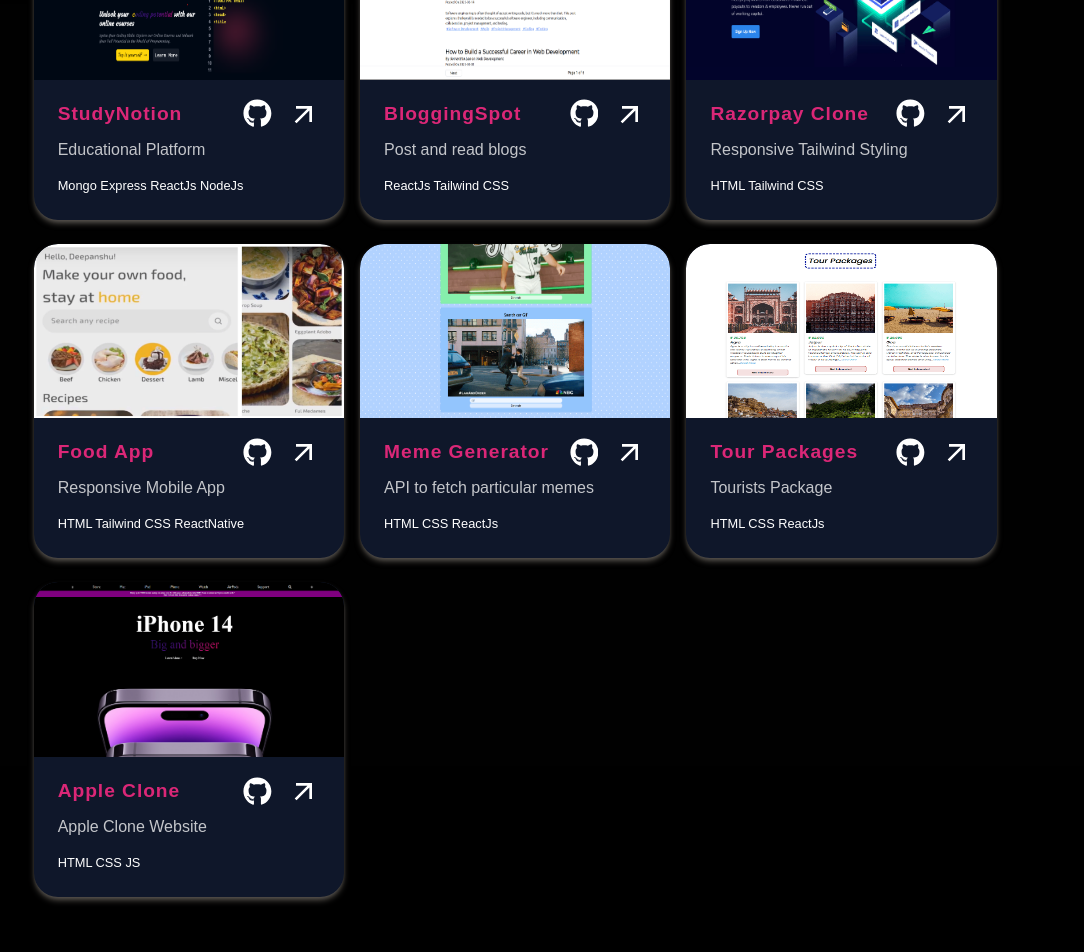
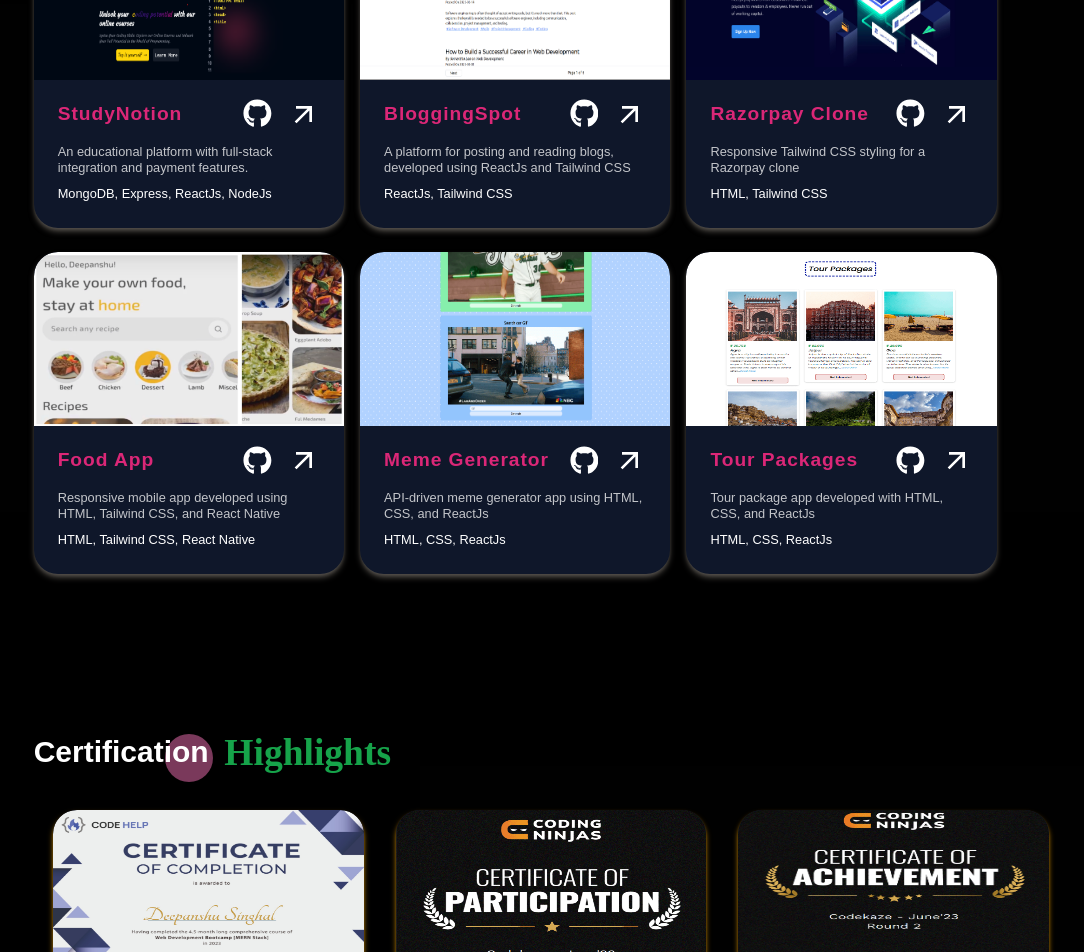
Before and after one commit to vishal1807gupta/Portfolio, a React (Create React App) app: page / in a window 1280 px wide. Shown: the part 1680-2632 px from the top of the page, without its empty margins (89-1173 px from the left). Built offline with nearby package versions, Linux system fonts and the light colour scheme.

Commit message:
Changed data

```diff
--- a/src/components/CertificateCard.jsx
+++ b/src/components/CertificateCard.jsx
@@ -24,7 +24,7 @@
                             className='bg-cover aspect-video' />
                     </div>
                     <div className='flex flex-col px-2'>
-                        <div className={`text-[1rem] text-center font-semibold tracking-wider ${dark ? 'text-pink-600' : 'text-blue-700'}`}>
+                        <div className={`text-[1rem] text-center font-semibold  ${dark ? 'text-pink-600' : 'text-blue-700'}`}>
                             {title}
                         </div>
                     </div>
--- a/src/components/ProjectCard.jsx
+++ b/src/components/ProjectCard.jsx
@@ -38,7 +38,7 @@
                                 </a>
                             </div>
                         </div>
-                        <div className='text-[1rem] opacity-75'>{desc}</div>
+                        <div className='text-[0.8rem] opacity-75 leading-4 mt-3'>{desc}</div>
                         <div className='text-[0.8rem] '>{techStack}</div>
                     </div>
                 </div>
--- a/src/data/achievementData.js
+++ b/src/data/achievementData.js
@@ -1,14 +1,14 @@
 export const achievements = [
     {
-        title: "Codeforces Pupil Max(1407)"
+        title: `Achieved the rank of "Codeforces Pupil" with a maximum rating of 1407.`
     },
     {
-        title: "3star at CodeChef"
+        title: `Attained the status of a "3-star Coder" on CodeChef.`
     },
     {
-        title: "Solved 800+ problems on Leetcode"
+        title: `Successfully solved over 800 problems on LeetCode.`
     },
     {
-        title: "Top 5% at Leetcode "
+        title: `Recognized as a Knight on LeetCode, Ranking in the Top 5%`
     }
 ]
--- a/src/data/certificationData.js
+++ b/src/data/certificationData.js
@@ -1,18 +1,18 @@
 export const certificates = [
     {
-        title: "6 months bootcamp on MERN",
+        title: `MERN Bootcamp Completion`,
         image: require('../assets/webDevBootcamp.png'),
         enterAnimation: 'fade-right',
-        delay:100
+        delay: 100
     },
     {
-        title: "Successfully shortlisted in Round-1",
+        title: `CodeKaze Round-1 Selection`,
         image: require('../assets/codekazeR1.png'),
         enterAnimation: 'fade-up',
         delay: 200
     },
     {
-        title: "Achieved AIR 8386 in Round-2",
+        title: `CodeKaze Round-2: AIR 8386`,
         image: require('../assets/codekazeR2.png'),
         enterAnimation: 'fade-left',
         delay: 300
--- a/src/data/projectData.js
+++ b/src/data/projectData.js
@@ -1,9 +1,9 @@
 export const projects = [
     {
         title: "StudyNotion",
-        desc: "Educational Platform",
-        techStack: "Mongo Express ReactJs NodeJs",
-        info: "This is a full stack project integrated with payments.",
+        desc: "An educational platform with full-stack integration and payment features.",
+        techStack: "MongoDB, Express, ReactJs, NodeJs",
+        info: " This project includes full-stack development with integrated payment functionality",
         image: require('../assets/studyNotionImg.png'),
         sourceCode: "https://github.com/deepanshusinghal16/thestudynotion",
         liveView: "https://studynotion-frontend.onrender.com/",
@@ -14,9 +14,9 @@
     },
     {
         title: "BloggingSpot",
-        desc: "Post and read blogs",
-        techStack: "ReactJs Tailwind CSS",
-        info: "Learned contextAPI",
+        desc: "A platform for posting and reading blogs, developed using ReactJs and Tailwind CSS",
+        techStack: " ReactJs, Tailwind CSS",
+        info: " Implemented and learned contextAPI",
         image: require('../assets/bloggingSpot.png'),
         sourceCode: "https://github.com/deepanshusinghal16/blogPost",
         liveView: 'https://thebloggingspot.netlify.app/',
@@ -26,9 +26,9 @@
     },
     {
         title: "Razorpay Clone",
-        desc: "Responsive Tailwind Styling",
-        techStack: "HTML Tailwind CSS",
-        info: "Learn to use Tailwind CSS",
+        desc: "Responsive Tailwind CSS styling for a Razorpay clone",
+        techStack: "HTML, Tailwind CSS",
+        info: "A project aimed at learning and using Tailwind CSS",
         image: require('../assets/razorpayClone.png'),
         sourceCode: "https://github.com/deepanshusinghal16/razorpayClone",
         liveView: "https://deepanshusinghal16.github.io/razorpayClone/",
@@ -38,9 +38,9 @@
     },
     {
         title: "Food App ",
-        desc: "Responsive Mobile App",
-        techStack: "HTML Tailwind CSS ReactNative ",
-        info: "Learn to use React Native",
+        desc: "Responsive mobile app developed using HTML, Tailwind CSS, and React Native",
+        techStack: "HTML, Tailwind CSS, React Native",
+        info: "Focused on learning React Native",
         image: require('../assets/foodRecipeApp.png'),
         sourceCode: "https://github.com/deepanshusinghal16/reactNative_postApp_frontend",
         liveView: "https://github.com/deepanshusinghal16/reactNative_postApp_frontend",
@@ -50,9 +50,9 @@
     },
     {
         title: "Meme Generator",
-        desc: "API to fetch particular memes",
-        techStack: "HTML CSS ReactJs",
-        info: "This is a meme generator app, fetching memes using API",
+        desc: "API-driven meme generator app using HTML, CSS, and ReactJs",
+        techStack: "HTML, CSS, ReactJs",
+        info: " Fetches memes using an API",
         image: require('../assets/randomMemeGenerator.png'),
         sourceCode: "https://github.com/deepanshusinghal16/randomMemeGenerator",
         liveView: "https://deepanshusinghal16.github.io/randomMemeGenerator/",
@@ -62,9 +62,9 @@
     },
     {
         title: "Tour Packages",
-        desc: "Tourists Package",
-        techStack: "HTML CSS ReactJs",
-        info: "This is a tour package app.",
+        desc: "Tour package app developed with HTML, CSS, and ReactJs",
+        techStack: "HTML, CSS, ReactJs",
+        info: "A web application for exploring and booking tour packages",
         image: require('../assets/tourpackageApp.png'),
         sourceCode: "https://github.com/deepanshusinghal16/tour-app",
         liveView: "https://deepanshusinghal16.github.io/tour-app/",
@@ -72,16 +72,16 @@
         enterAnimation: 'fade-left',
         delay: 300
     },
-    {
-        title: "Apple Clone",
-        desc: "Apple Clone Website",
-        techStack: "HTML CSS JS",
-        info: "This is a clone website",
-        image: require('../assets/appleClone.png'),
-        sourceCode: "https://github.com/deepanshusinghal16/appleClone",
-        liveView: "https://deepanshusinghal16.github.io/appleClone/",
-        color: 'slate-100',
-        enterAnimation: 'fade-right',
-        delay: 100
-    },
+    // {
+    //     title: "Apple Clone",
+    //     desc: " A website clone of Apple's design using HTML, CSS, and JS",
+    //     techStack: " HTML, CSS, JS",
+    //     info: "This project involves cloning the Apple website",
+    //     image: require('../assets/appleClone.png'),
+    //     sourceCode: "https://github.com/deepanshusinghal16/appleClone",
+    //     liveView: "https://deepanshusinghal16.github.io/appleClone/",
+    //     color: 'slate-100',
+    //     enterAnimation: 'fade-right',
+    //     delay: 100
+    // },
 ]
```
